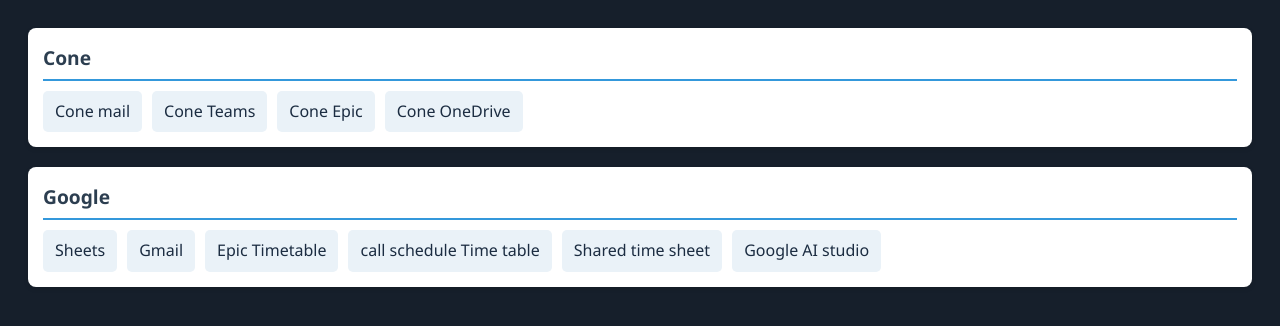
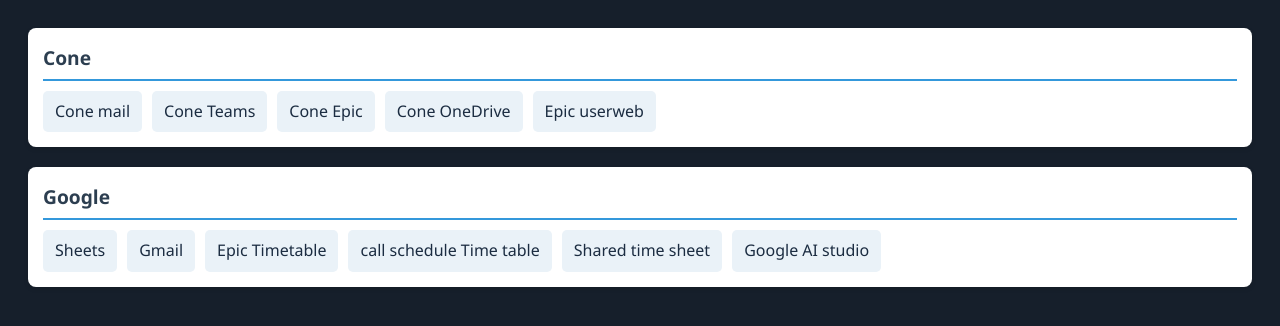
Before and after one commit to lukekinsinger-ctrl/pages, a plain HTML site: page chromium-shortcuts.html in a window 1280 px wide. Drawn offline with Linux system fonts and the light colour scheme.

Commit message:
Update chromium-shortcuts.html
added userweb.epic

```diff
--- a/chromium-shortcuts.html
+++ b/chromium-shortcuts.html
@@ -15,6 +15,7 @@
 <a href="https://teams.office.com">Cone Teams</a>
 <a href="https://apps.conehealth.com">Cone Epic</a>
 <a href="https://onedrive.office.com">Cone OneDrive</a>
+<a href="https://userweb.epic.com">Epic userweb</a>
     </div>
 </div>
 
```
